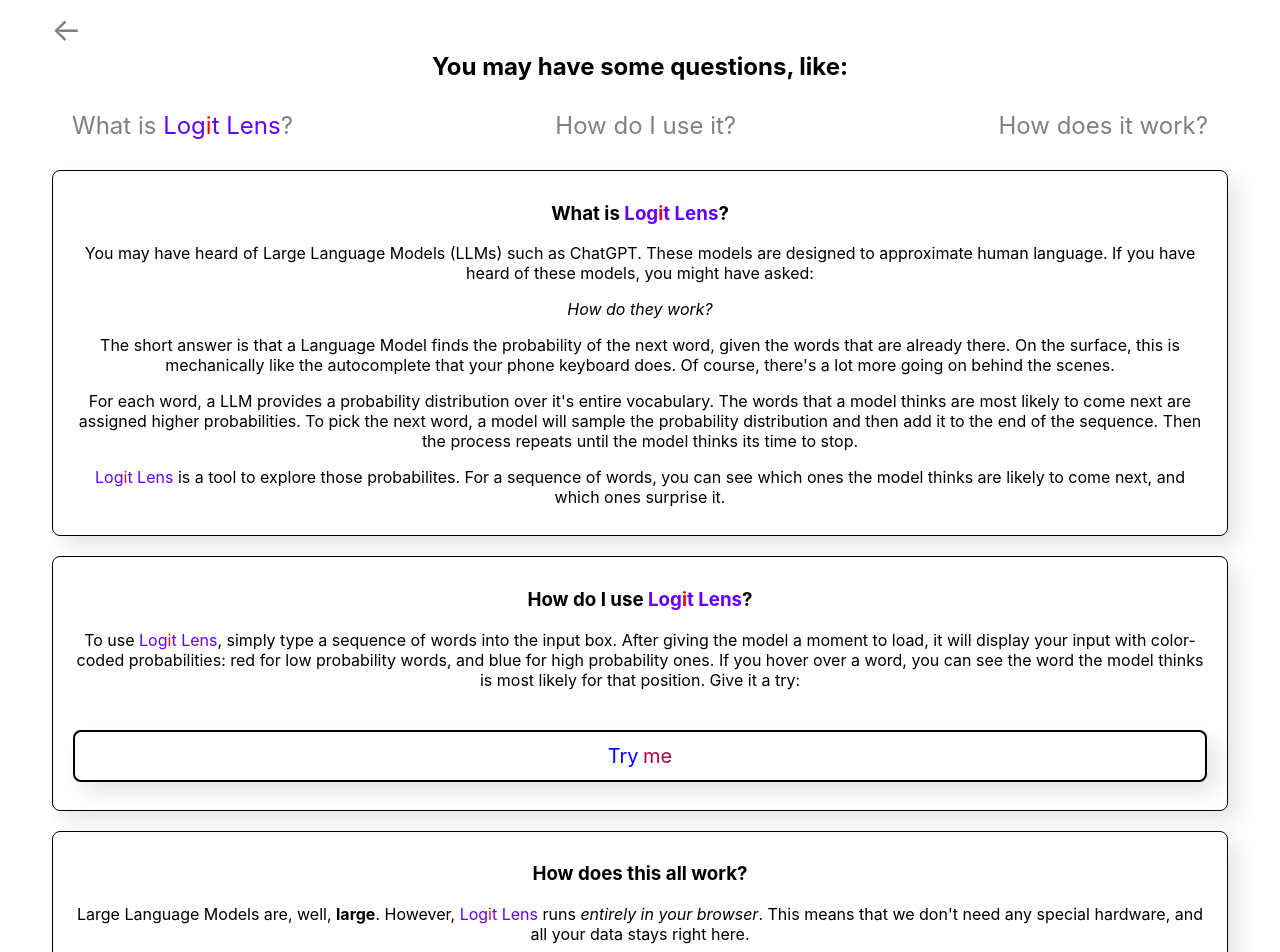
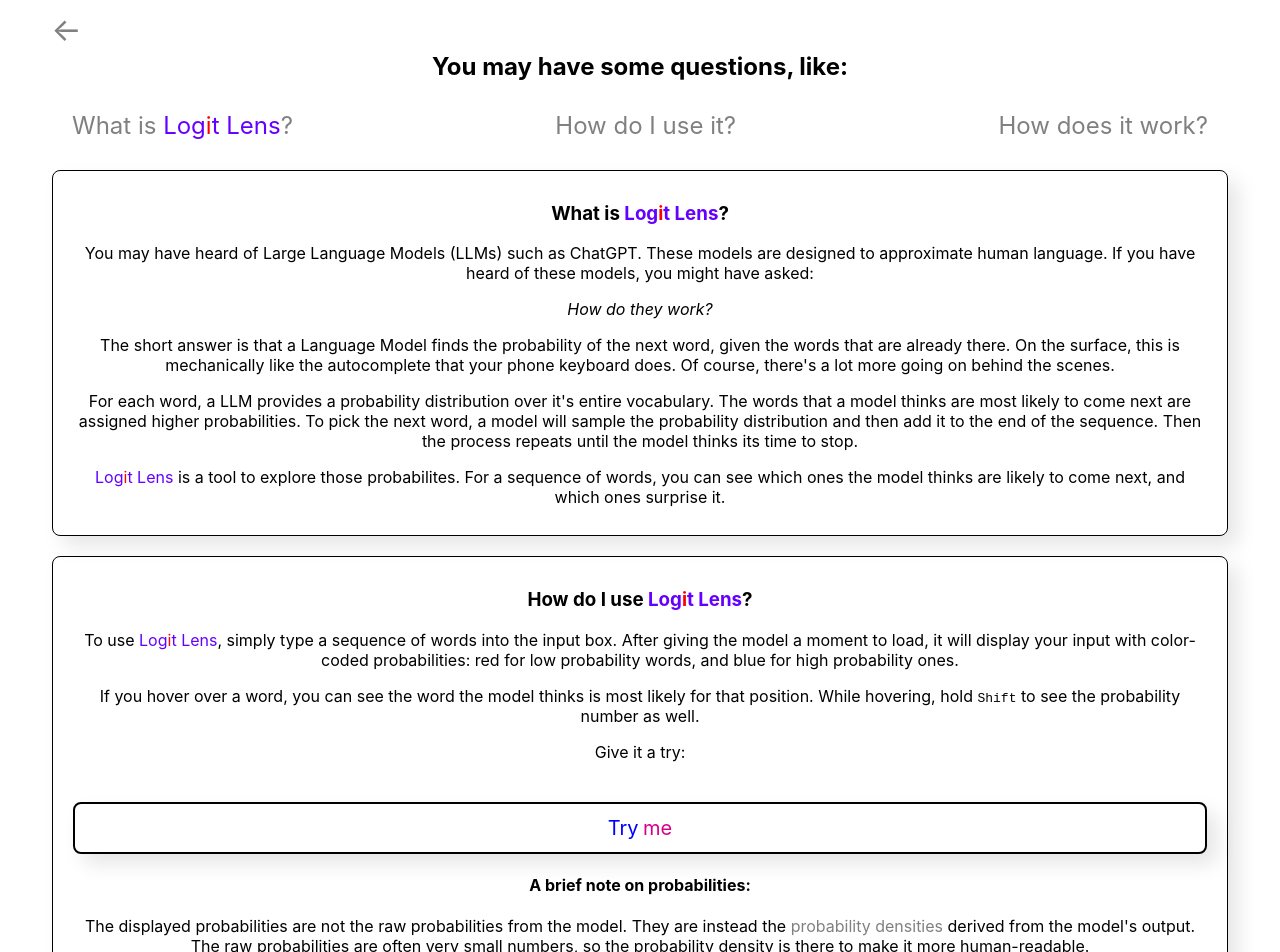
Before and after one commit to ColeDnought/ColeDnought.github.io, a React (Create React App) app: page /faq in a window 1280 px wide. Shown: the top 952 px of the page. Built offline with nearby package versions, Linux system fonts and the light colour scheme.

Commit message:
Enhance token tooltip functionality

```diff
--- a/src/App.jsx
+++ b/src/App.jsx
@@ -65,12 +65,10 @@
 				setReady(true);
 				break;
 
-				case 'update':
-				// Generation update: update the output text.
-				// Append new token with probability
-				setOutputTokens(prev => [...prev, { token: e.data.token, probability: e.data.prob_sum, best: e.data.best }]);
-
-				break;
+                case 'update':
+                // Generation update: update the output text.
+                // Append new token with probability
+                setOutputTokens(prev => [...prev, { token: e.data.token, probability: e.data.prob_sum, best: e.data.best, prob: e.data.prob }]);				break;
 
 				case 'complete':
 				// Generation complete: re-enable the "Translate" button
--- a/src/components/Token.css
+++ b/src/components/Token.css
@@ -16,13 +16,15 @@
   color: #ffffff;
   padding: 4px 8px;
   border-radius: 4px;
-  white-space: nowrap;
+  white-space: pre-line;
   margin-bottom: 6px;
   transition: opacity 0.2s ease-in-out;
   z-index: 10;
   font-family: -apple-system, BlinkMacSystemFont, 'Segoe UI', 'Roboto', 'Oxygen',
     'Ubuntu', 'Cantarell', 'Fira Sans', 'Droid Sans', 'Helvetica Neue',
-    sans-serif
+    sans-serif;
+  text-align: center;
+  min-width: max-content;
 }
 
 .prob-token:hover {
--- a/src/components/Token.jsx
+++ b/src/components/Token.jsx
@@ -1,12 +1,56 @@
 import './Token.css';
 
+import React, { useState, useEffect } from "react";
+
 const ProbToken = ({ probability, token, alternative }) => {
-    const blue = Math.floor(255 * probability);
-    const red = Math.floor(255 * (1 - probability));
+    probability = Math.max(0, Math.min(1, probability)); // Clamp to [0, 1]
+    const blue = Math.floor(255 * Math.sqrt(probability));
+    const red = Math.floor(255 * Math.sqrt(1 - probability));
+
+    const [isShiftPressed, setIsShiftPressed] = useState(false);
+
+    useEffect(() => {
+        const handleKeyDown = (e) => {
+            if (e.key === 'Shift') {
+                setIsShiftPressed(true);
+            }
+        };
+
+        const handleKeyUp = (e) => {
+            if (e.key === 'Shift') {
+                setIsShiftPressed(false);
+            }
+        };
+
+        window.addEventListener('keydown', handleKeyDown);
+        window.addEventListener('keyup', handleKeyUp);
+
+        return () => {
+            window.removeEventListener('keydown', handleKeyDown);
+            window.removeEventListener('keyup', handleKeyUp);
+        };
+    }, []);
+
+    const getTooltipContent = () => {
+        if (isShiftPressed) {
+            return (
+                <div>
+                    <div>
+                        {token} -&nbsp;
+                        <span>
+                            {(probability * 100).toFixed(1)}%
+                        </span>
+                    </div>
+                    <div>{alternative}</div>
+                </div>
+            );
+        }
+        return alternative;
+    };
 
     return (
         <div className="prob-token" style={{ color: `rgb(${red}, 0, ${blue})`, whiteSpace: 'pre-wrap' }}>
-            {alternative && <span className="tooltip-text">{alternative}</span>}
+            {alternative && <span className="tooltip-text">{getTooltipContent()}</span>}
             {token}
         </div>
     );
--- a/src/pages/FAQ.jsx
+++ b/src/pages/FAQ.jsx
@@ -35,9 +35,16 @@
         <div id="2" className="detailfield">
             <h3>How do I use <NamePlate />?</h3>
             <p>To use <NamePlate />, simply type a sequence of words into the input box.
-            After giving the model a moment to load, it will display your input with color-coded probabilities: red for low probability words, and blue for high probability ones.
-            If you hover over a word, you can see the word the model thinks is most likely for that position. Give it a try:</p>
+            After giving the model a moment to load, it will display your input with color-coded probabilities: red for low probability words, and blue for high probability ones.</p>
+            <p>If you hover over a word, you can see the word the model thinks is most likely for that position. While hovering, hold <code>Shift</code> to see the probability number as well.</p>
+            <p>Give it a try:</p>
             <p className="output"><Token token="Try" probability={1.0} alternative="Try" /> <Token token="me" probability={0.3} alternative="it" /></p>
+            <p>
+                <h4>A brief note on probabilities:</h4>
+                The displayed probabilities are not the raw probabilities from the model.
+                They are instead the <a href="https://en.wikipedia.org/wiki/Probability_density_function">probability densities</a> derived from the model's output.
+                The raw probabilities are often very small numbers, so the probability density is there to make it more human-readable.
+            </p>
         </div>
         <div id="3" className="detailfield">
             <h3>How does this all work?</h3>
--- a/src/worker.js
+++ b/src/worker.js
@@ -30,7 +30,7 @@
         token: tokenizer.decode([tokens.input_ids[0].ort_tensor.cpuData[0]]),
         prob: 1 / tokenizer.vocab_size,
         prob_sum: 0.5,
-        best: '<start>' // Calculated from starting weights
+        best: ' ' // Calculated from starting weights
     });
 
     // Cross-reference logits with the tokenizer vocabulary
@@ -57,7 +57,7 @@
         const most_likely_ind = generated.logits[0][i].indexOf(max_val)
         const most_likely_token = tokenizer.decode([most_likely_ind])
 
-        console.log(`Token: ${token}, Probability: ${token_prob}, Lower PDF: ${lower_pdf}, Most Likely Token: ${most_likely_token}, ${most_likely_ind}`);
+        // console.log(`Token: ${token}, Probability: ${token_prob}, Lower PDF: ${lower_pdf}, Most Likely Token: ${most_likely_token}, ${most_likely_ind}`);
 
         self.postMessage({
             status: 'update',
```
